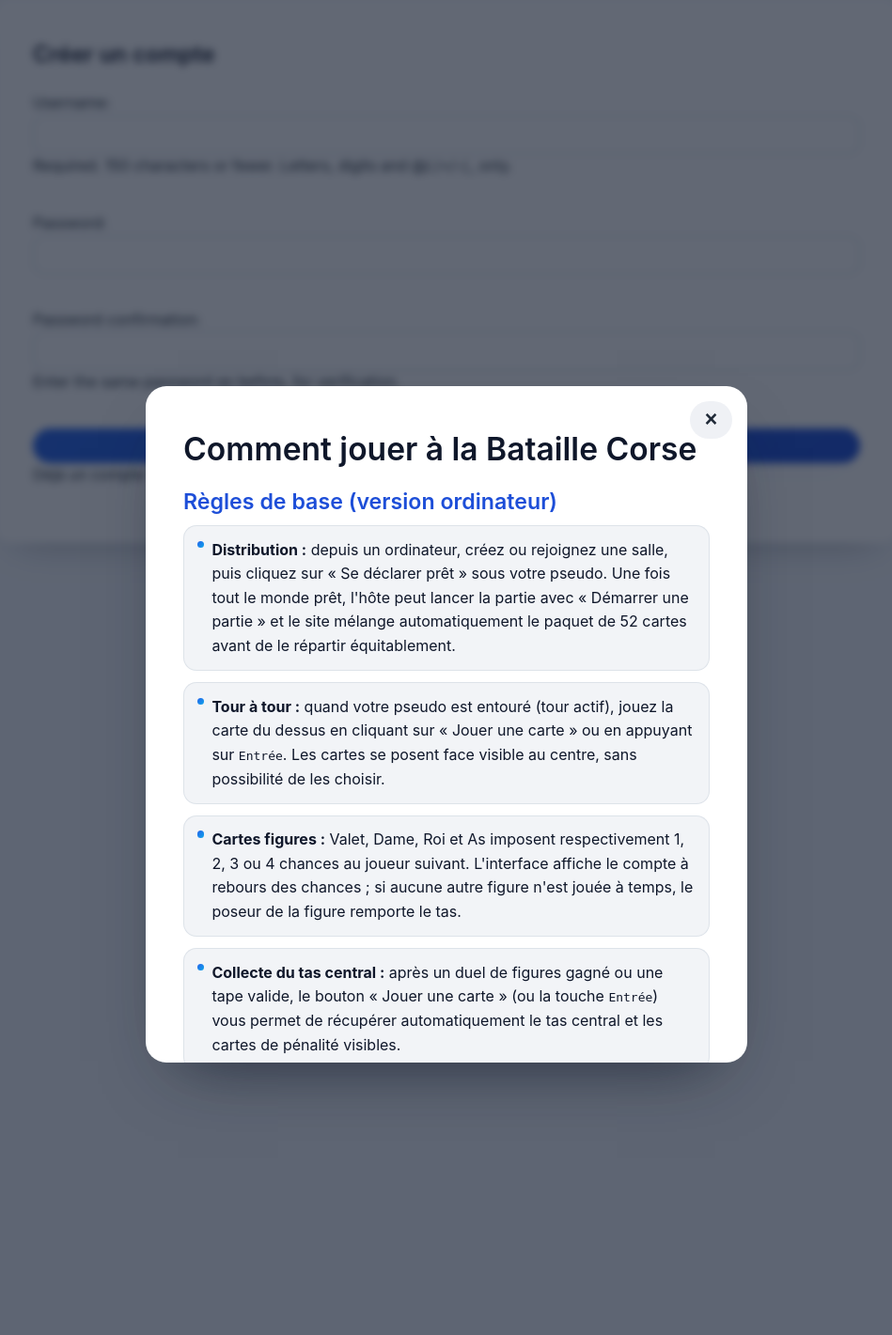
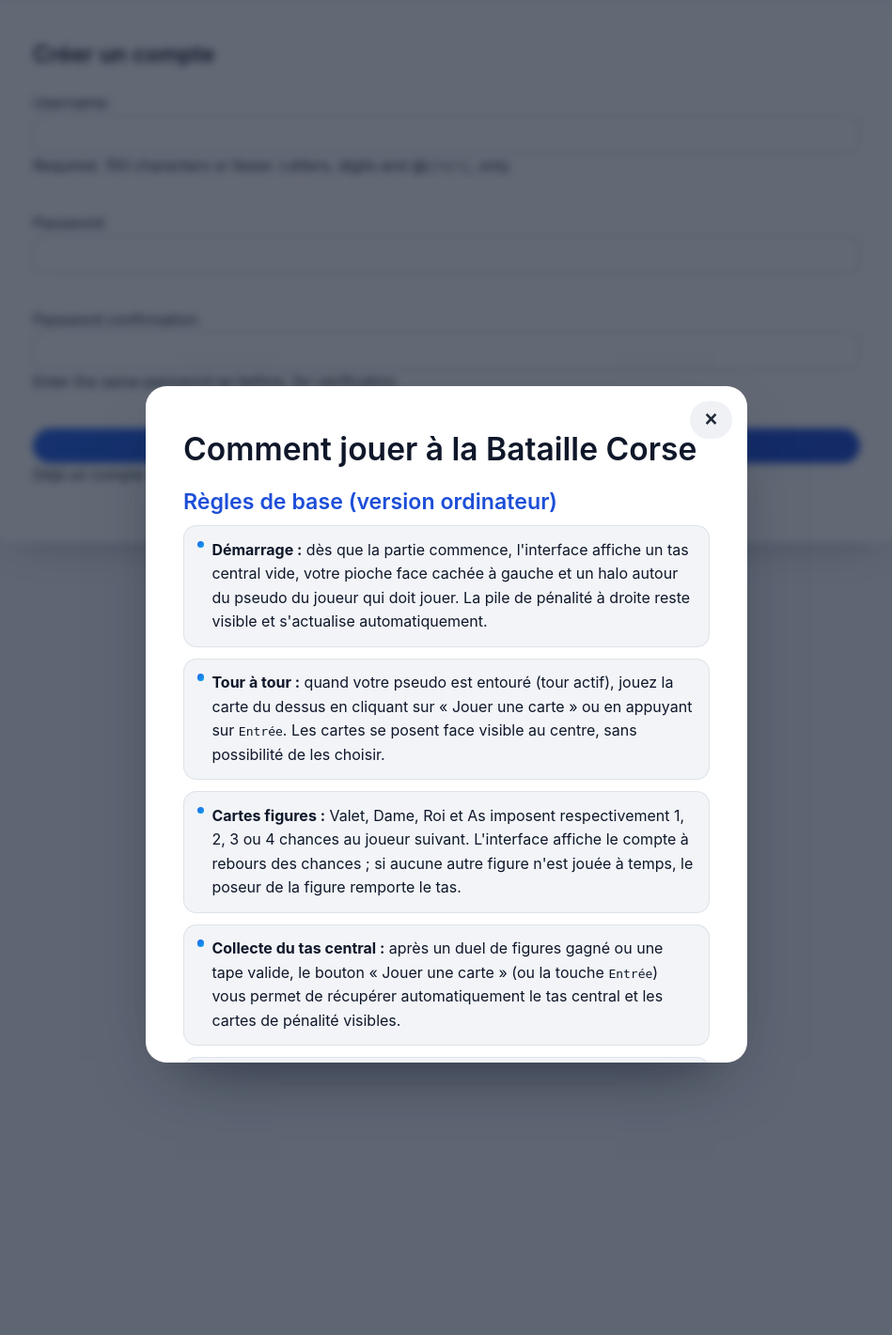
Before and after one commit to LIL-IA/batailleCorse, a Django app: page /accounts/signup/ in a window 1280 px wide, after a click that opens the changed part. Shown: the part 49-1470 px from the top of the page at 94% size, without its empty margins (165-1114 px from the left). Run offline with Django 5.2, Linux system fonts and the light colour scheme.

Commit message:
Clarify initial game state in how-to overlay

```diff
--- a/project/templates/base.html
+++ b/project/templates/base.html
@@ -26,7 +26,7 @@
       <section class="how-to-play-section">
         <h3>Règles de base (version ordinateur)</h3>
         <ul>
-          <li><strong>Distribution&nbsp;:</strong> depuis un ordinateur, créez ou rejoignez une salle, puis cliquez sur «&nbsp;Se déclarer prêt&nbsp;» sous votre pseudo. Une fois tout le monde prêt, l'hôte peut lancer la partie avec «&nbsp;Démarrer une partie&nbsp;» et le site mélange automatiquement le paquet de 52 cartes avant de le répartir équitablement.</li>
+          <li><strong>Démarrage&nbsp;:</strong> dès que la partie commence, l'interface affiche un tas central vide, votre pioche face cachée à gauche et un halo autour du pseudo du joueur qui doit jouer. La pile de pénalité à droite reste visible et s'actualise automatiquement.</li>
           <li><strong>Tour à tour&nbsp;:</strong> quand votre pseudo est entouré (tour actif), jouez la carte du dessus en cliquant sur «&nbsp;Jouer une carte&nbsp;» ou en appuyant sur <kbd>Entrée</kbd>. Les cartes se posent face visible au centre, sans possibilité de les choisir.</li>
           <li><strong>Cartes figures&nbsp;:</strong> Valet, Dame, Roi et As imposent respectivement 1, 2, 3 ou 4 chances au joueur suivant. L'interface affiche le compte à rebours des chances&nbsp;; si aucune autre figure n'est jouée à temps, le poseur de la figure remporte le tas.</li>
           <li><strong>Collecte du tas central&nbsp;:</strong> après un duel de figures gagné ou une tape valide, le bouton «&nbsp;Jouer une carte&nbsp;» (ou la touche <kbd>Entrée</kbd>) vous permet de récupérer automatiquement le tas central et les cartes de pénalité visibles.</li>
```
